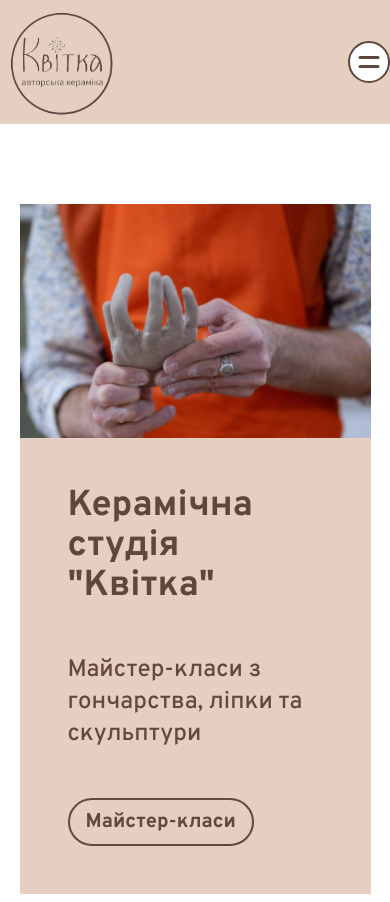
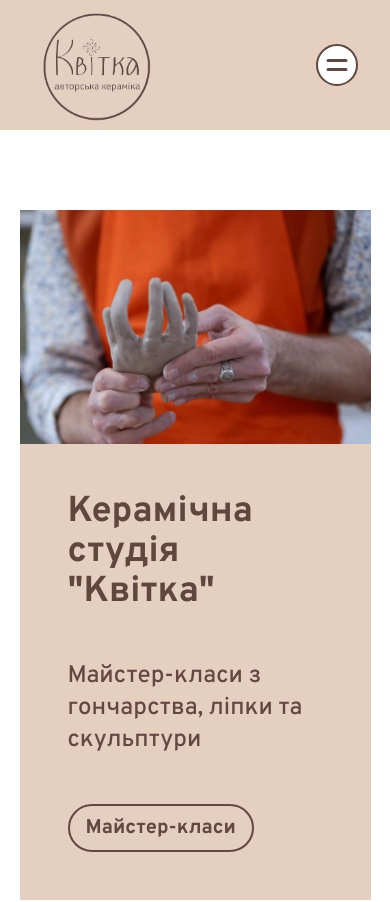
Before and after one commit to mykhail-druz/kvitka-keramika, a Next.js app: page / in a window 390 px wide. Shown: the top 902 px of the page. Built offline with nearby package versions, Linux system fonts and the light colour scheme.

Commit message:
Fixed mobile nav

```diff
--- a/src/components/Header/Header.tsx
+++ b/src/components/Header/Header.tsx
@@ -36,7 +36,7 @@ const Header = ({}) => {
       className="bg-beige w-full flex"
     >
       <div className="flex w-full md:w-[90%] mx-auto justify-center md:justify-between">
-        <div className="flex space-x-56 items-center justify-center">
+        <div className="flex w-full justify-between px-8">
           <motion.div custom={1} variants={itemVariants}>
             <Link href="/">
               <img src="/logo.png" width={130} height={130} alt="Logo" />
--- a/src/components/MobileNav/MobileNavComponent.tsx
+++ b/src/components/MobileNav/MobileNavComponent.tsx
@@ -8,7 +8,7 @@ const MobileNavCompopnent = () => {
           <li>
             <a
               className="hover:text-white duration-300 text-clay text-2xl"
-              href=""
+              href="#master-class"
             >
               Майстер-класи
             </a>
@@ -16,7 +16,7 @@ const MobileNavCompopnent = () => {
           <li>
             <a
               className="hover:text-white duration-300 text-clay text-2xl"
-              href=""
+              href="#courses"
             >
               Курси
             </a>
```
